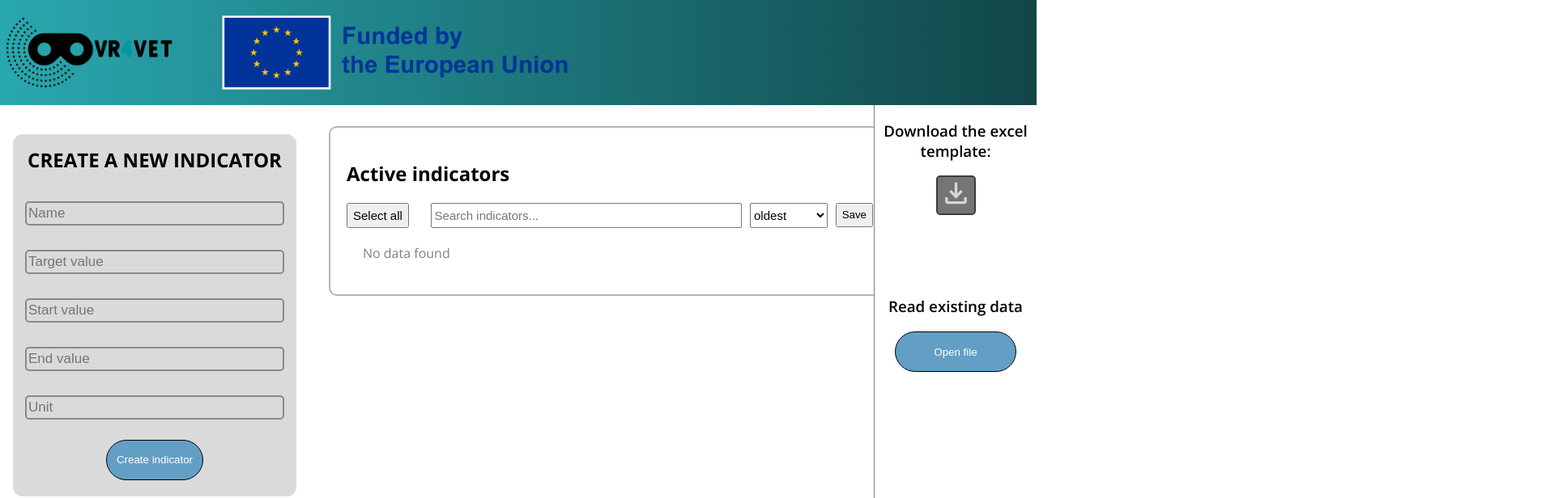
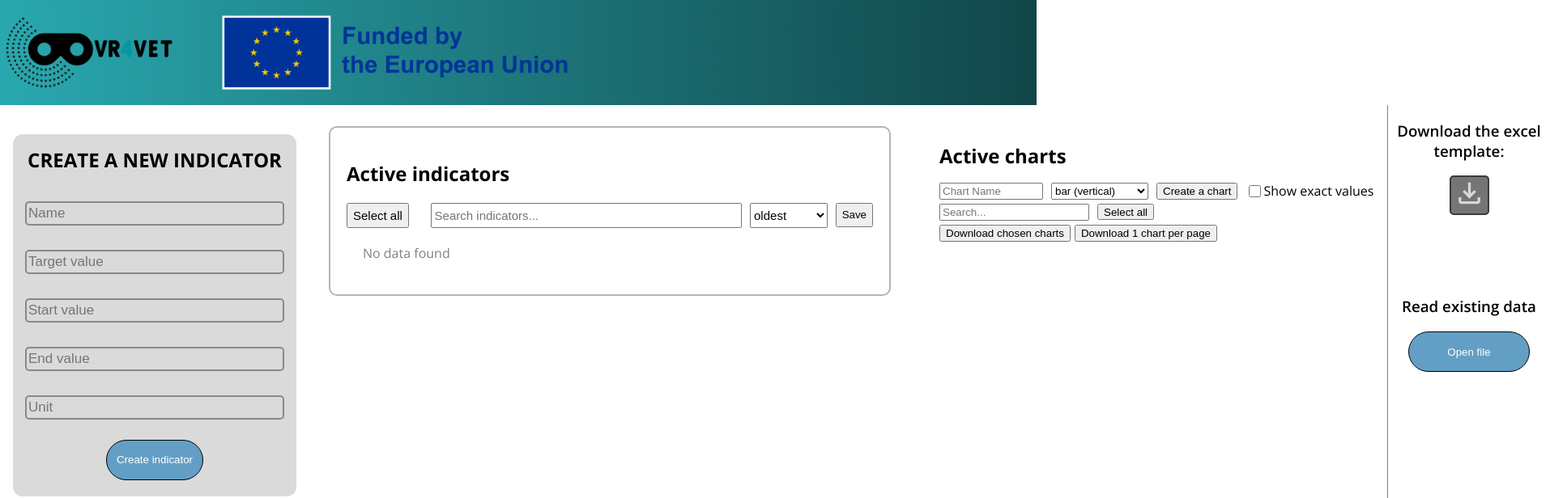
Before and after one commit to Dulme8556/digipalvelut-projekti, a SvelteKit app in the folder digipalvelut-projekti/: page / in a window 1280 px wide. Shown: the top 616 px of the page at 81% size, 1914 px wide, since content can reach past the window. Built offline with nearby package versions, Linux system fonts and the light colour scheme.

Commit message:
small fix to positioning

```diff
--- a/digipalvelut-projekti/src/components/app.svelte
+++ b/digipalvelut-projekti/src/components/app.svelte
@@ -22,7 +22,6 @@
         <img class="vr4vet_logo" src="./images/VR4VET_LOGO_DOTS_trnsprnt_Turquoise.png" alt="VR4VET">
         <img class="eu_union" src="./images/EN_FundedbytheEU_RGB_POS.png" alt="Funded by the European Union">
     </div>
-
     <div class="content">
         <div class="main__functions">
             <div style='display:flex; justify-content: space-between;'>
@@ -54,13 +53,11 @@
     .content {
         display: flex;
         flex: 1;
-        overflow: hidden;
     }
 
     .main__functions {
         flex: 1;
         padding: 16px;
-        overflow-y: auto;
         display: flex;
         justify-content: space-between;
     }
@@ -76,6 +73,7 @@
     }
 
     .credit {
+        width: 100%;
         display: flex;
         align-items: center;
         background: linear-gradient(
```
